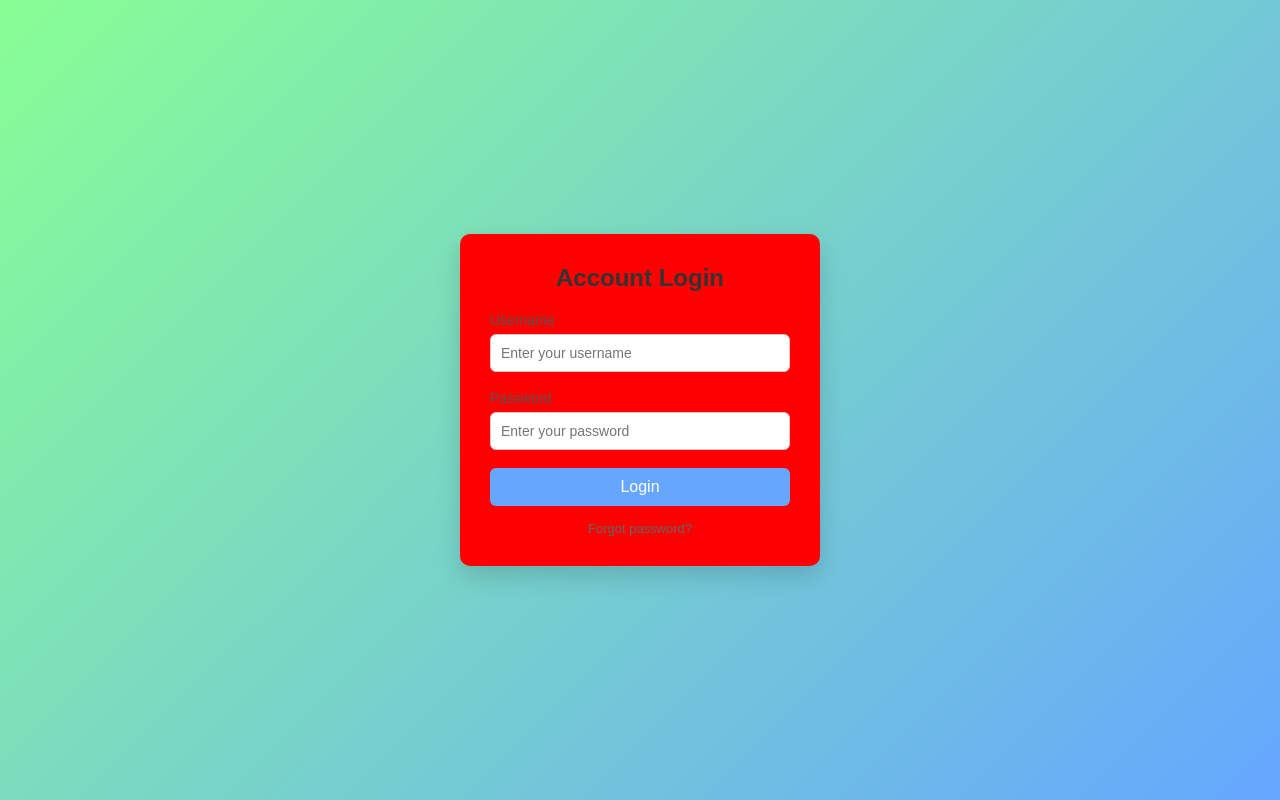
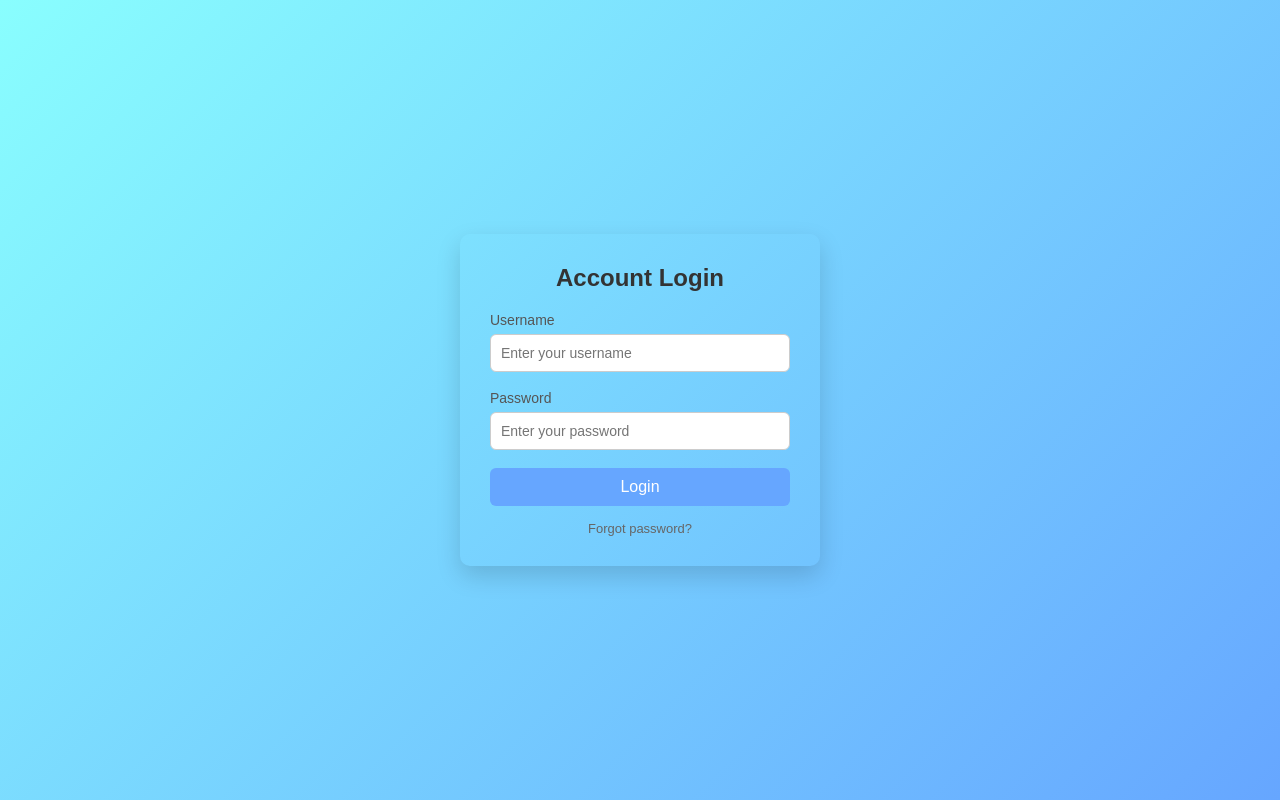
Before and after one commit to Archana-png321/Login-Form, a plain HTML site: page index.html in a window 1280 px wide. Drawn offline with Linux system fonts and the light colour scheme.

Commit message:
updated login form

```diff
--- a/style.css
+++ b/style.css
@@ -6,7 +6,7 @@
 
 body {
     font-family: Arial, Helvetica, sans-serif;
-    background: linear-gradient(135deg, #89fe95, #66a6ff);
+    background: linear-gradient(135deg, #89fefe, #66a6ff);
     height: 100vh;
     display: flex;
     justify-content: center;
@@ -19,7 +19,7 @@ body {
 }
 
 .login-form {
-    background-color: red;
+    background-color:white rgb(0, 234, 255);
     padding: 30px;
     border-radius: 10px;
     box-shadow: 0 10px 25px rgba(0, 0, 0, 0.15);
```
